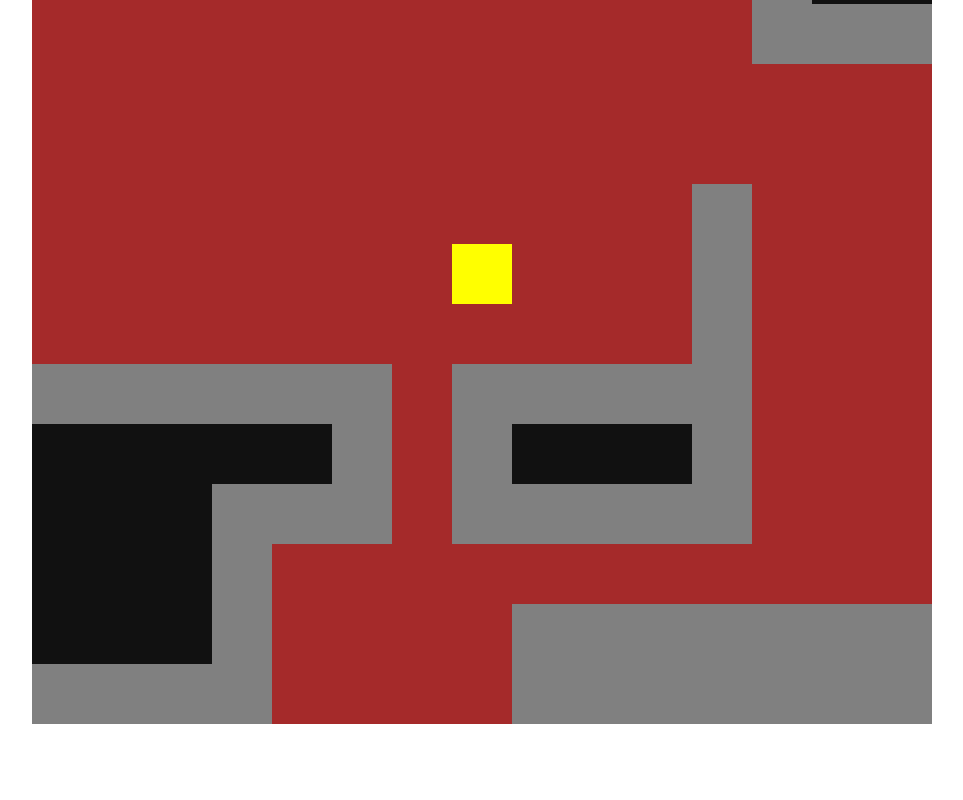
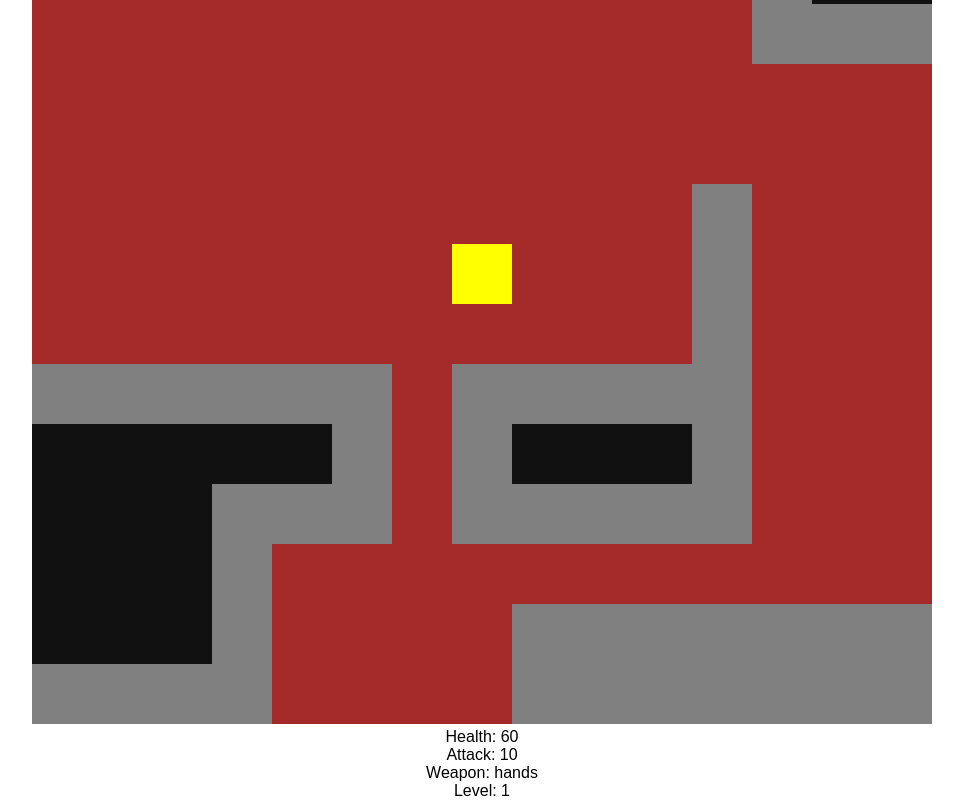
Before and after one commit to marckimbrey/roguelike-dungeon-crawler, a React app: page / in a window 1280 px wide. Shown: the part 176-976 px from the top of the page, without its empty margins (158-1121 px from the left). Before the commit the page ends 904 px from the top, so only its background shows below. Built offline with nearby package versions, Linux system fonts and the light colour scheme.

Commit message:
Add PlayerStats component

```diff
--- /dev/null
+++ b/src/PlayerStats/PlayerStats.js
@@ -0,0 +1,15 @@
+import React from 'react';
+
+export default (props) => {
+
+  return (
+    <div>
+      <div>Health: {props.player.health}</div>
+      <div>Attack: {props.player.attack + props.player.weapon.attack}</div>
+      <div>Weapon: {props.player.weapon.name}</div>
+      <div>Level: {props.player.level}</div>
+    </div>
+
+  );
+
+}
--- a/src/app/App.js
+++ b/src/app/App.js
@@ -3,6 +3,7 @@ import React, { Component } from 'react';
 import './App.css';
 import dungeon from '../dungeon';
 import Canvas from '../Canvas/Canvas';
+import PlayerStats from '../PlayerStats/PlayerStats';
 import Combat from '../combat';
 import Movement from '../movement';
 
@@ -85,6 +86,9 @@ class App extends Component {
           playerLocation={this.state.player.location}
 
         />
+        <div>
+          <PlayerStats player={this.state.player}/>
+        </div>
       </div>
     );
   }
```
